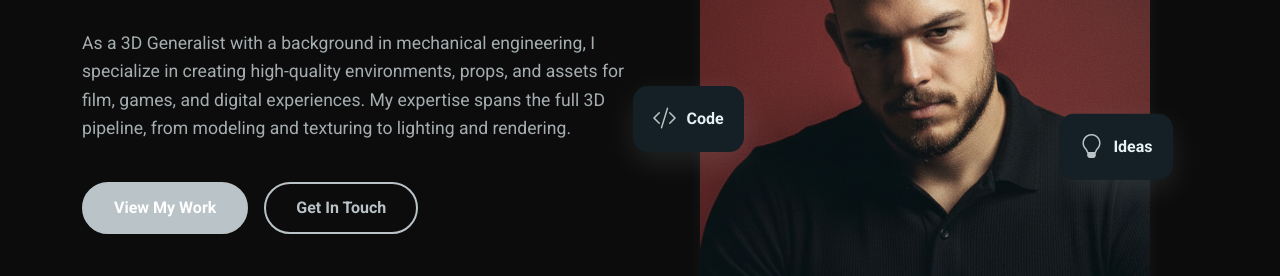
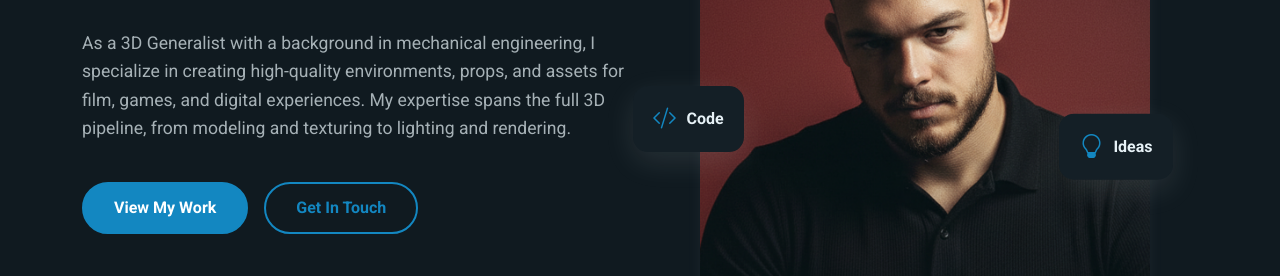
Before and after one commit to Agoudaxo/ahmedgouda.github.io, a plain HTML site: page index.html in a window 1280 px wide. Shown: the part 411-687 px from the top of the page. Drawn offline with Linux system fonts and the light colour scheme.

Commit message:
Update main.css

```diff
--- a/assets/css/main.css
+++ b/assets/css/main.css
@@ -19,10 +19,10 @@
 
 /* Global Colors - The following color variables are used throughout the website. Updating them here will change the color scheme of the entire website */
 :root {
-  --background-color: #0c0c0c; /* Background color for the entire website, including individual sections */
+  --background-color: #101a20; /* Background color for the entire website, including individual sections */
   --default-color: #e7f2f7; /* Default color used for the majority of the text content across the entire website */
   --heading-color: #ffffff; /* Color for headings, subheadings and title throughout the website */
-  --accent-color: #bac3c7; /* Accent color that represents your brand on the website. It's used for buttons, links, and other elements that need to stand out */
+  --accent-color: #1387c1; /* Accent color that represents your brand on the website. It's used for buttons, links, and other elements that need to stand out */
   --surface-color: #141f26; /* The surface color is used as a background of boxed elements within sections, such as cards, icon boxes, or other elements that require a visual separation from the global background. */
   --contrast-color: #ffffff; /* Contrast color for text, ensuring readability against backgrounds of accent, heading, or default colors. */
 }
@@ -30,11 +30,11 @@
 /* Nav Menu Colors - The following color variables are used specifically for the navigation menu. They are separate from the global colors to allow for more customization options */
 :root {
   --nav-color: #ffffff;  /* The default color of the main navmenu links */
-  --nav-hover-color: #000000; /* Applied to main navmenu links when they are hovered over or active */
+  --nav-hover-color: #1387c1; /* Applied to main navmenu links when they are hovered over or active */
   --nav-mobile-background-color: #213642; /* Used as the background color for mobile navigation menu */
   --nav-dropdown-background-color: #051117; /* Used as the background color for dropdown items that appear when hovering over primary navigation items */
   --nav-dropdown-color: #e7f2f7; /* Used for navigation links of the dropdown items in the navigation menu. */
-  --nav-dropdown-hover-color: #000000; /* Similar to --nav-hover-color, this color is applied to dropdown navigation links when they are hovered over. */
+  --nav-dropdown-hover-color: #1387c1; /* Similar to --nav-hover-color, this color is applied to dropdown navigation links when they are hovered over. */
 }
 
 /* Color Presets - These classes override global colors when applied to any section or element, providing reuse of the sam color scheme. */
```
